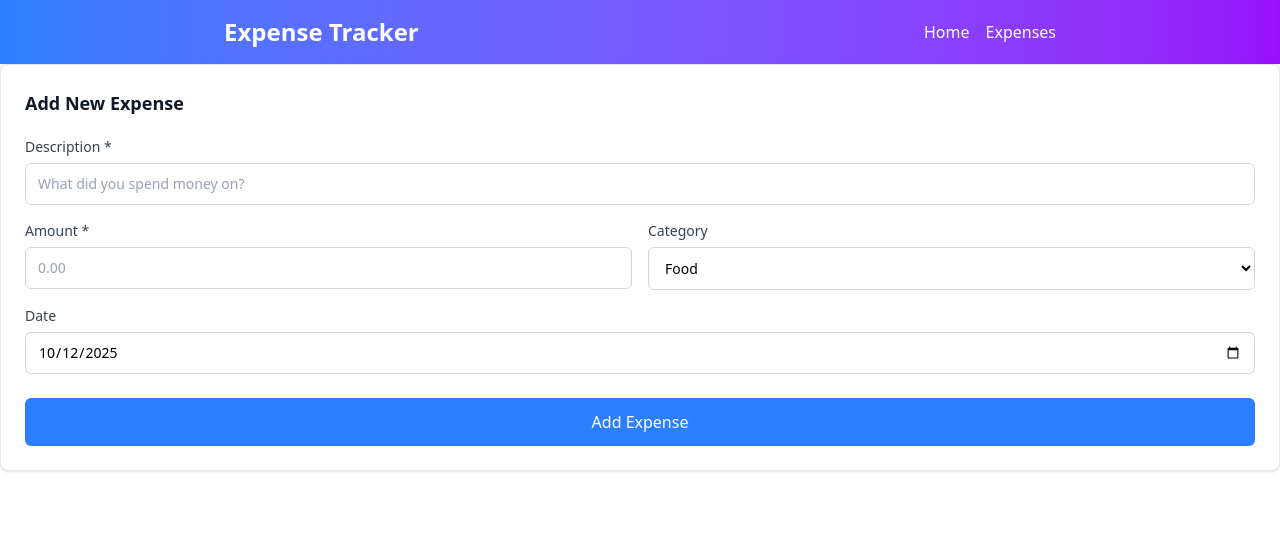
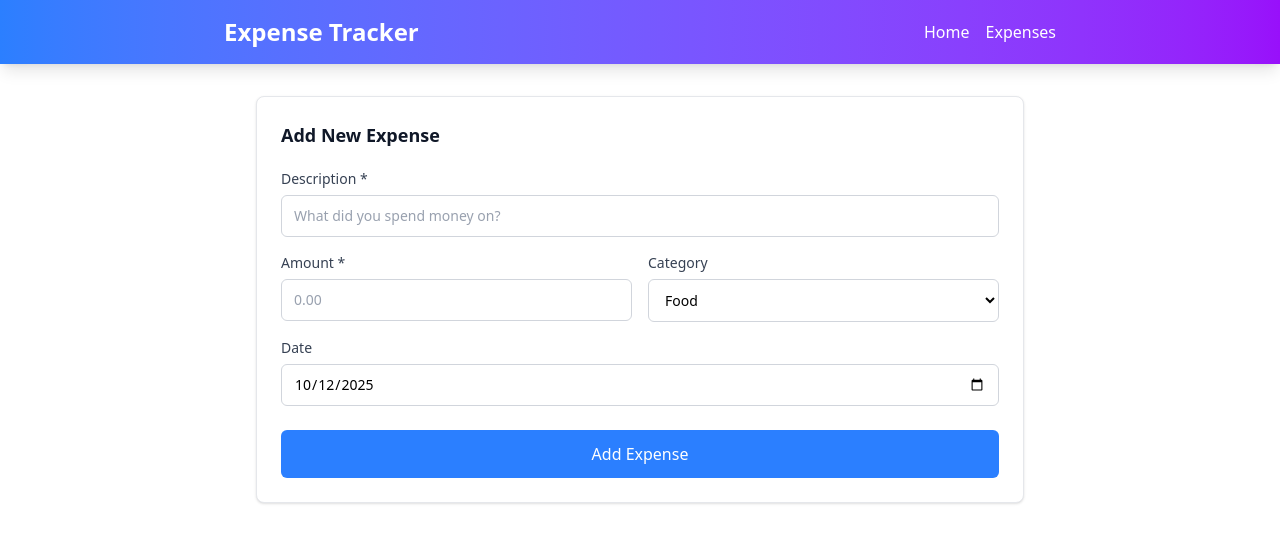
Before and after one commit to asiu3209/Expense-Tracker-Next, a Next.js app: page /Expenses/newExpense in a window 1280 px wide. Shown: the top 542 px of the page. Built offline with nearby package versions, Linux system fonts and the light colour scheme.

Commit message:
Changed form styling so form is smaller and looks cleaner

```diff
--- a/components/ExpenseForm/ExpenseForm.tsx
+++ b/components/ExpenseForm/ExpenseForm.tsx
@@ -111,7 +111,7 @@ function ExpenseForm() {
 
   return (
     <form
-      className="bg-white rounded-lg p-6 mb-8 shadow-sm border border-gray-200"
+      className="bg-white rounded-lg p-6 mt-8 mb-8 shadow-sm border border-gray-200 w-full max-w-[60%] mx-auto"
       onSubmit={handleSubmit}
     >
       <h3 className="text-lg font-semibold text-gray-900 mb-5">
@@ -256,11 +256,7 @@ function ExpenseForm() {
         focus:outline-none focus:ring-2 focus:ring-blue-500 focus:border-transparent
         text-sm bg-white
         transition-colors duration-200
-            ${
-              errors.date
-                ? "border-red-300 focus:ring-red-500"
-                : "border-gray-300"
-            }
+        ${errors.date ? "border-red-300 focus:ring-red-500" : "border-gray-300"}
         `}
         />
         {errors.date && (
```
Lines whose indentation alone changed are shown as unchanged.
